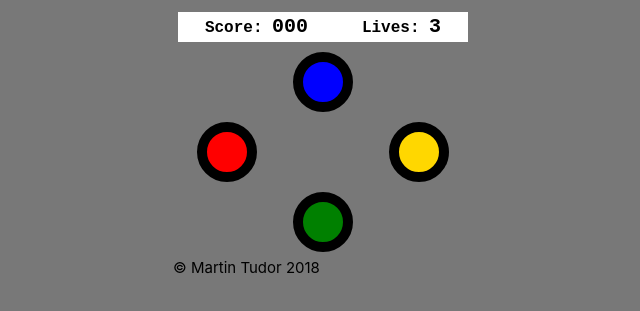
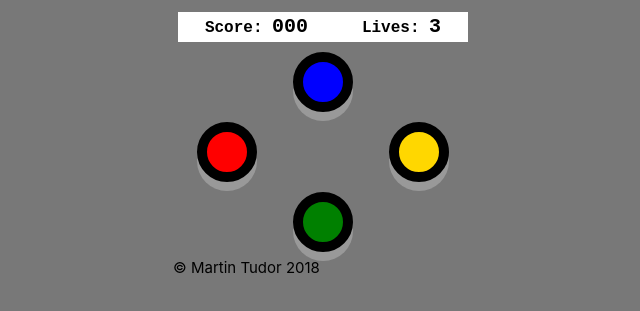
Before and after one commit to MagicMart/sequence, a website built with webpack: page src/index.html in a window 1280 px wide. Both pictures are taken after a click on the button "Start". Shown: the part 67-378 px from the top of the page, without its empty margins (317-957 px from the left). Built offline with nearby package versions, Linux system fonts and the light colour scheme.

Commit message:
feature: button animation

```diff
--- a/src/main.css
+++ b/src/main.css
@@ -56,6 +56,11 @@ header {
     border: 10px solid black;
     margin: 5px;
     border-radius: 50%;
+    box-shadow: 0 9px #999;
+}
+.button:active {
+    box-shadow: 0 5px #666;
+    transform: translateY(4px);
 }
 
 .red {
--- a/src/sequence.js
+++ b/src/sequence.js
@@ -14,14 +14,15 @@ function clickSimulator(el) {
     sequenceArray.push(el);
     let orginalColor = el;
     let node = document.querySelector(`.${el}`);
-
-    node.style.cssText = `background-color: white;border: 10px solid ${orginalColor}`;
     scorePanel.style.backgroundColor = orginalColor;
 
     let start = null;
     requestAnimationFrame(function change(timestamp) {
         if (!start) {
             start = timestamp;
+            node.style.cssText = `background-color: white;border: 10px solid ${orginalColor}`;
+            node.style.boxShadow = "0 5px #666";
+            node.style.transform = "translateY(4px)";
         }
         if (timestamp - start >= 300) {
             node.style.backgroundColor = orginalColor;
```
